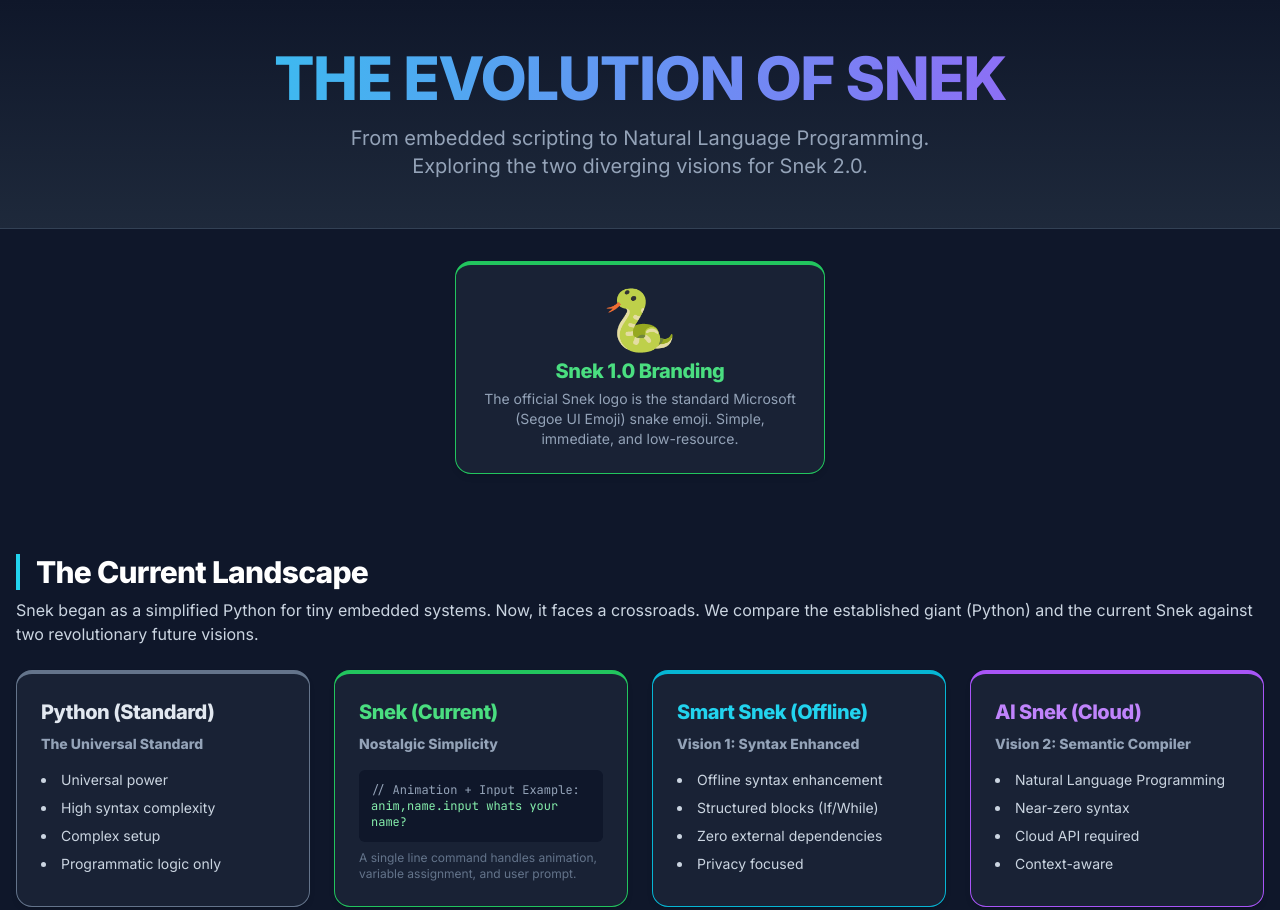
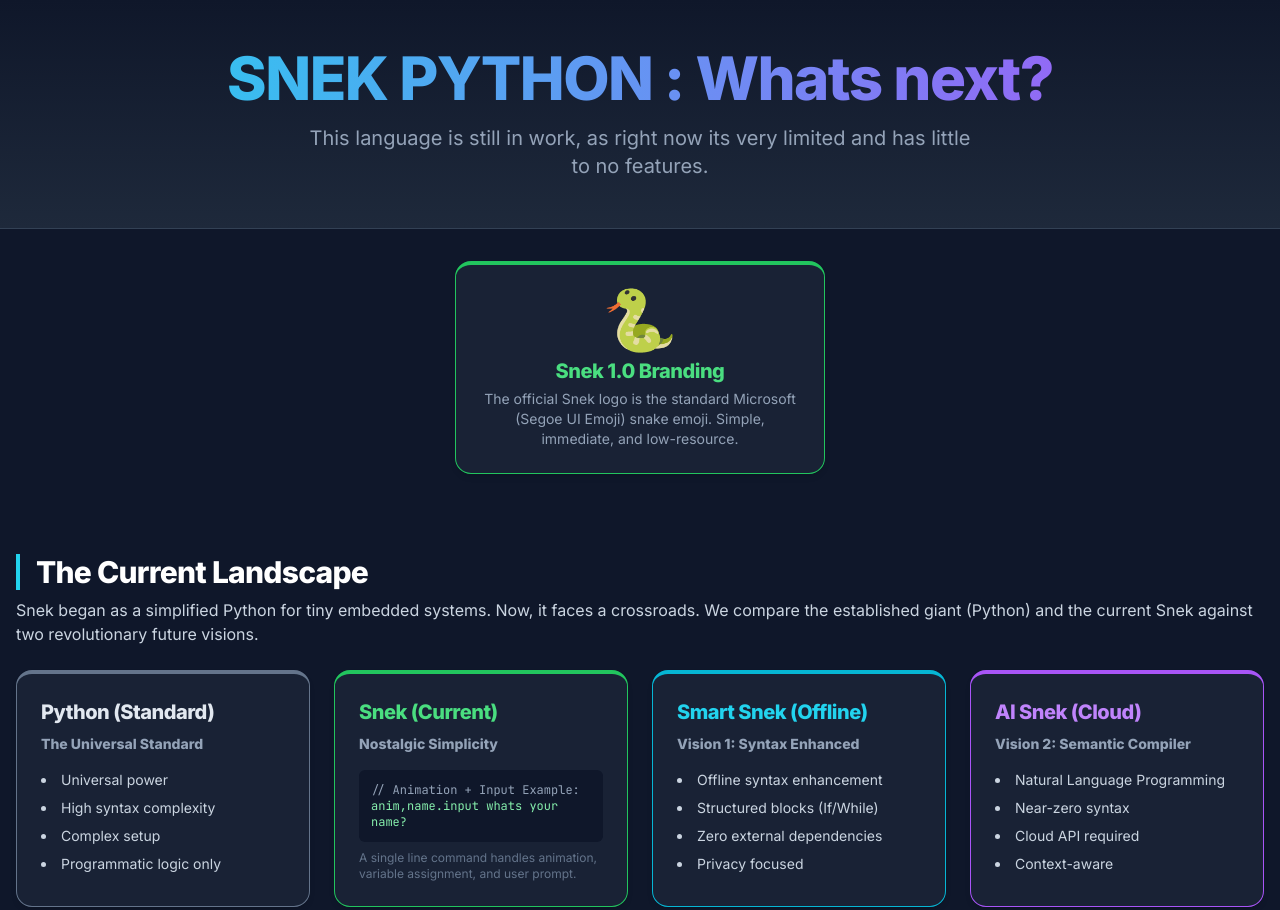
Before and after one commit to stelies/snek, a plain HTML site: page index.html in a window 1280 px wide. Shown: the top 910 px of the page. Drawn offline with nearby package versions, Linux system fonts and the light colour scheme.

Commit message:
Update index.html

```diff
--- a/index.html
+++ b/index.html
@@ -102,10 +102,10 @@
     <!-- Header Section -->
     <header class="w-full py-12 px-4 text-center bg-gradient-to-b from-slate-900 to-slate-800 border-b border-slate-700">
         <h1 class="text-4xl md:text-6xl font-extrabold bg-clip-text text-transparent bg-gradient-to-r from-cyan-400 to-purple-500 mb-4">
-            THE EVOLUTION OF SNEK
+            SNEK PYTHON : Whats next?
         </h1>
         <p class="text-xl text-slate-400 max-w-2xl mx-auto">
-            From embedded scripting to Natural Language Programming. Exploring the two diverging visions for Snek 2.0.
+            This language is still in work, as right now its very limited and has little to no features.
         </p>
     </header>
 
```
